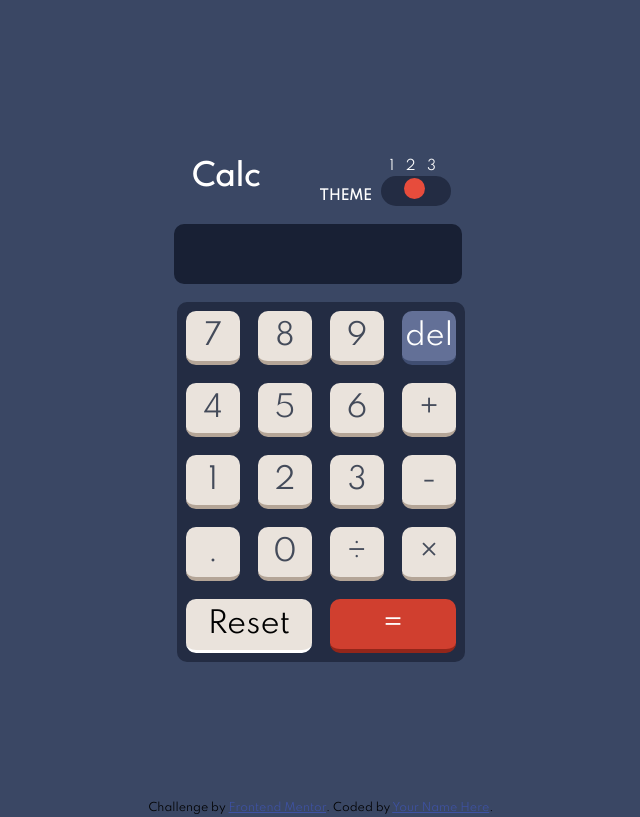
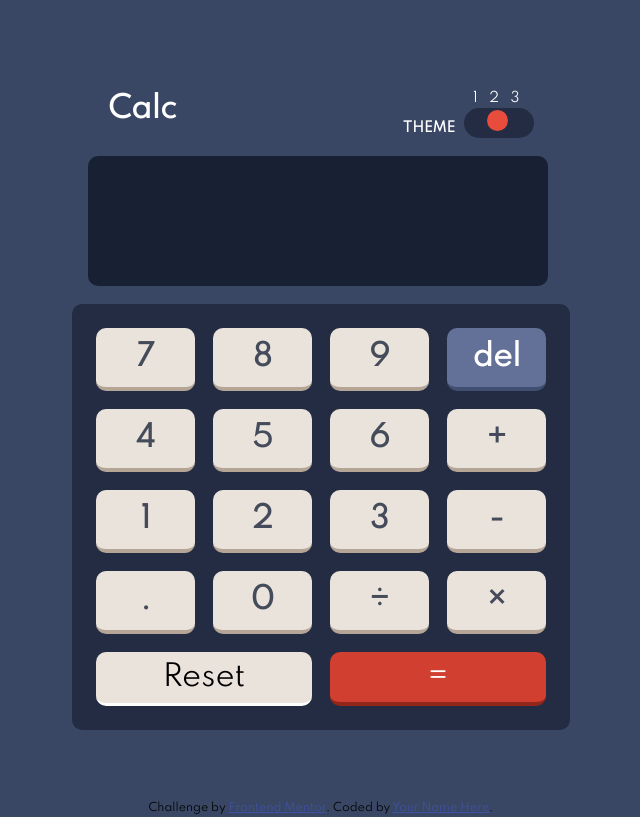
Before and after one commit to abe-m1/calculator-app, a website: page index.html in a window 1280 px wide. Shown: the whole page, without its empty margins (319-959 px from the left). Drawn offline with Linux system fonts and the light colour scheme.

Commit message:
desktop styling

```diff
--- a/scss/main.scss
+++ b/scss/main.scss
@@ -33,17 +33,22 @@ body {
 }
 
 .calculator {
-  max-width: 360px;
+  width: 360px;
   display: flex;
   justify-content: center;
   align-items: center;
   flex-direction: column;
   height: 100vh;
+
+  @media (min-width: 1000px) {
+    width: 37%;
+  }
 }
 
 .buttons {
   background-color: var(--toggle-background);
   border-radius: 10px;
+  padding: 15px;
 }
 
 .top-row {
@@ -94,9 +99,15 @@ body {
   transition: all 0.2s ease-in-out;
   background-color: var(--screen-background);
   margin-bottom: 2rem;
-  width: 100%;
+  width: 97%;
   border-radius: 10px;
   color: white;
+
+  @media (min-width: 1000px) {
+    height: 130px;
+    font-size: 6rem;
+    padding-top: 20px;
+  }
 }
 
 .top-line {
@@ -137,6 +148,12 @@ body {
   align-items: center;
   border-radius: 10px;
   border-bottom: 4px solid var(--key-shadow-regular);
+  font-weight: 700;
+
+  @media (min-width: 1000px) {
+    width: 11rem;
+    height: 7rem;
+  }
 }
 
 .clear {
```
Also changed, not shown: css/style.css.
